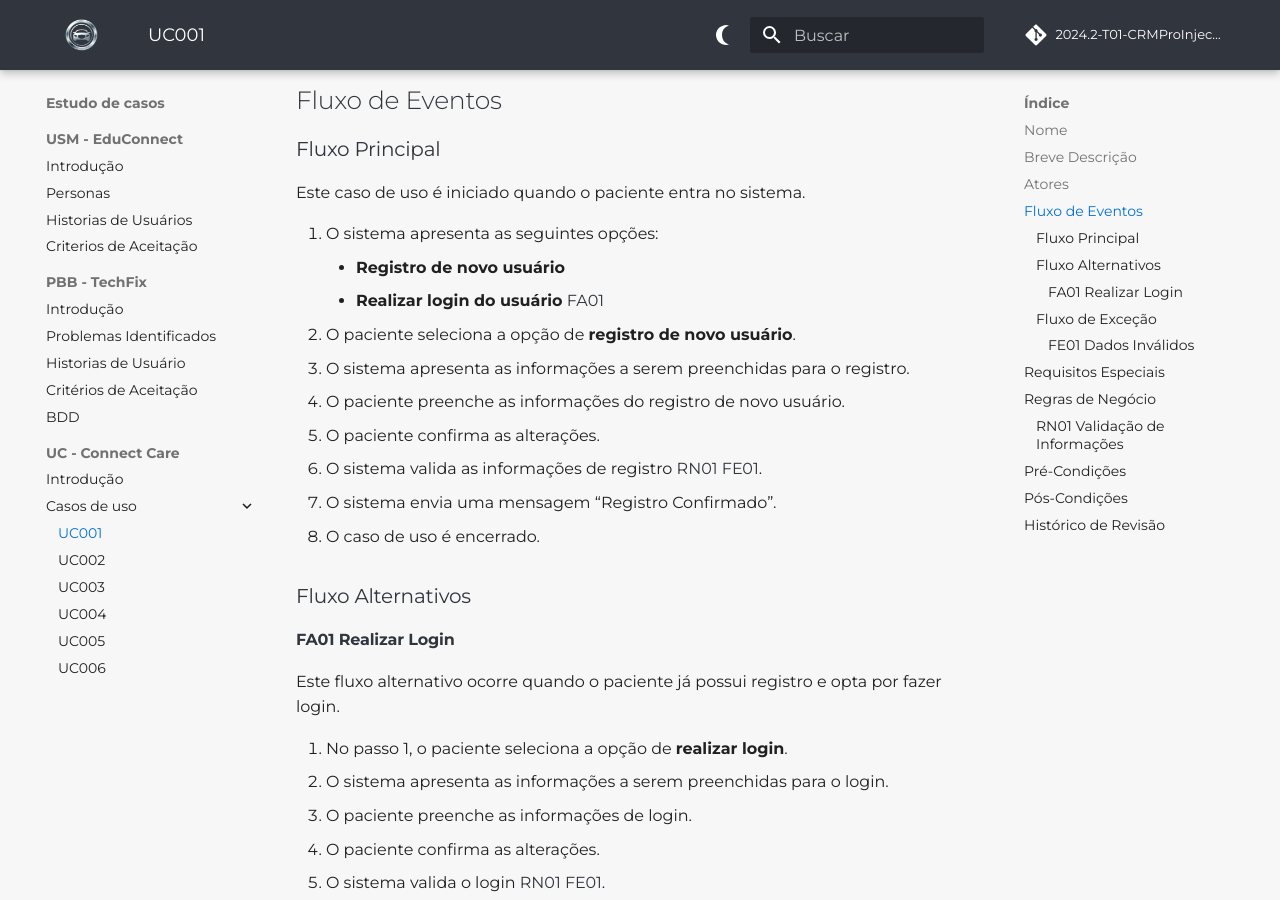
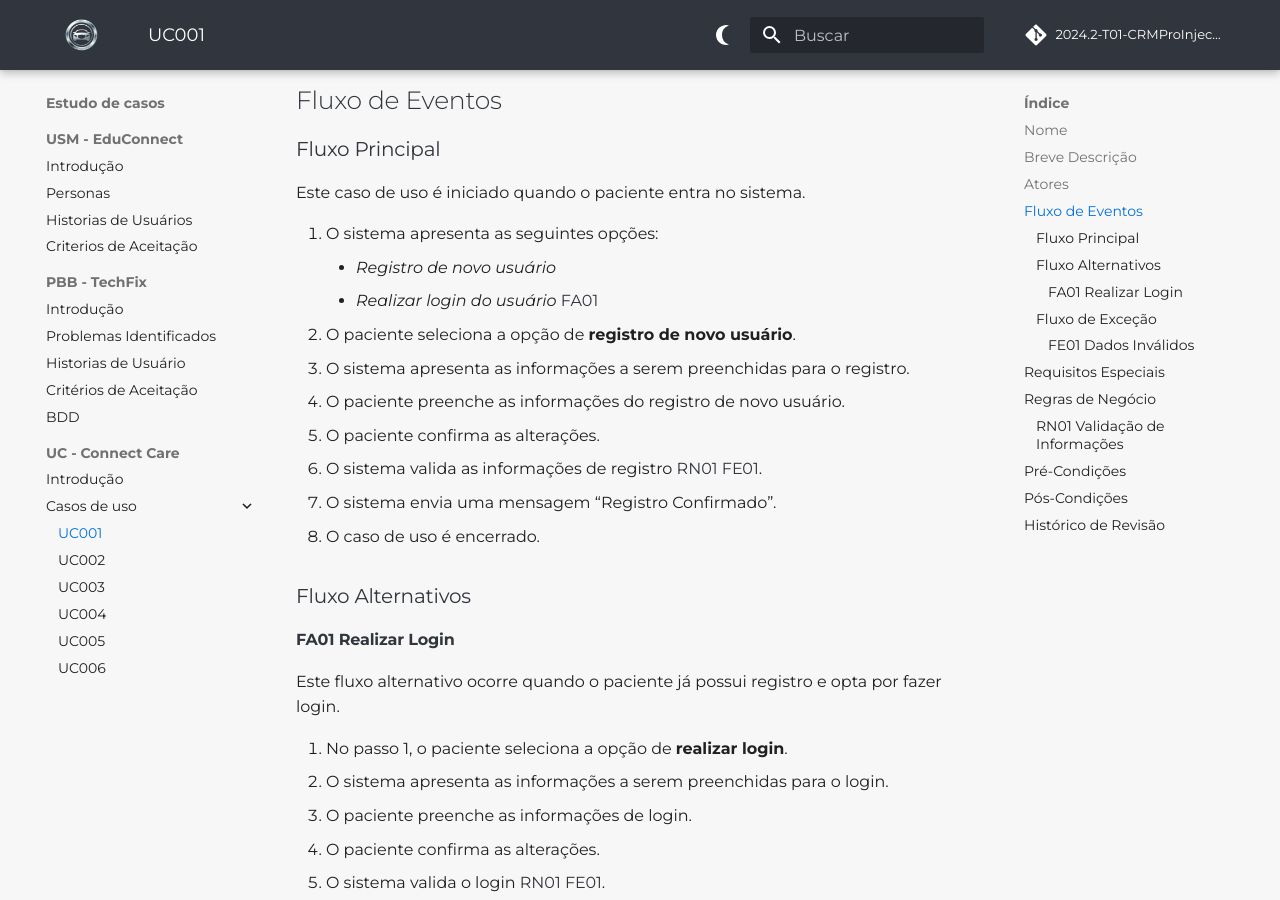
Before and after one commit to mdsreq-fga-unb/2024.2-T01-CRMProInjecao, an MkDocs documentation site: the page built from docs/estudo-de-caso-uc/caso-de-uso-01.md, in a window 1280 px wide and 900 px high, scrolled down 568 px. Built offline with MkDocs 1.6.1 and Material for MkDocs 9.7.7, drawn with Linux system fonts in a browser that asks for light colours; comment, search, counter and statistics services are not loaded; the version menu is left out.

Commit message:
docs: updating uc 1

```diff
--- a/docs/estudo-de-caso-uc/caso-de-uso-01.md
+++ b/docs/estudo-de-caso-uc/caso-de-uso-01.md
@@ -15,8 +15,8 @@ Este caso de uso permite que o paciente do Connect Care possa registrar um novo
 Este caso de uso é iniciado quando o paciente entra no sistema.
 
 1. O sistema apresenta as seguintes opções:
-    - **Registro de novo usuário**
-    - **Realizar login do usuário** [FA01](#fa01-realizar-login)
+    - *Registro de novo usuário*
+    - *Realizar login do usuário* [FA01](#fa01-realizar-login)
 2. O paciente seleciona a opção de **registro de novo usuário**.
 3. O sistema apresenta as informações a serem preenchidas para o registro.
 4. O paciente preenche as informações do registro de novo usuário.
```
